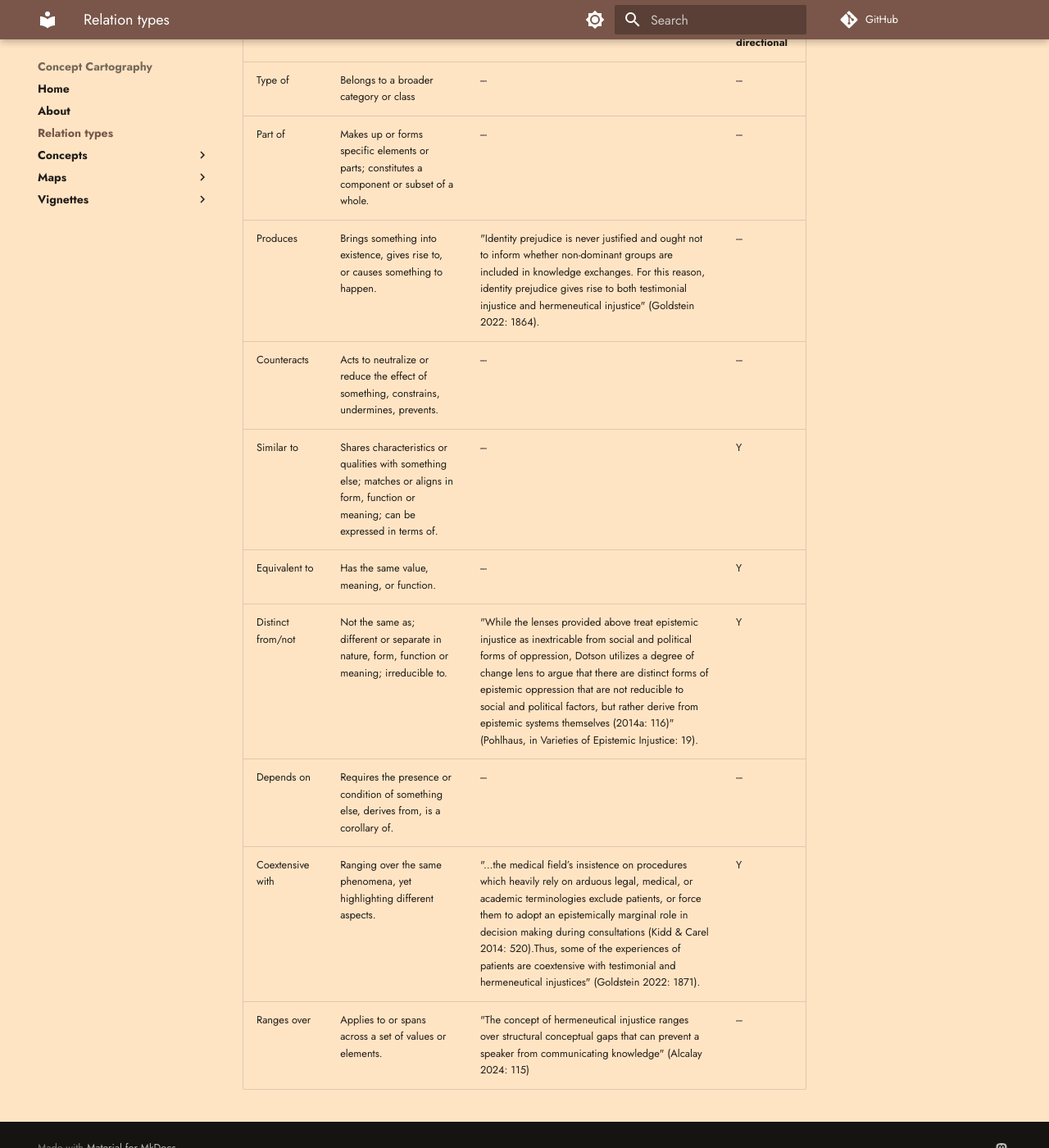
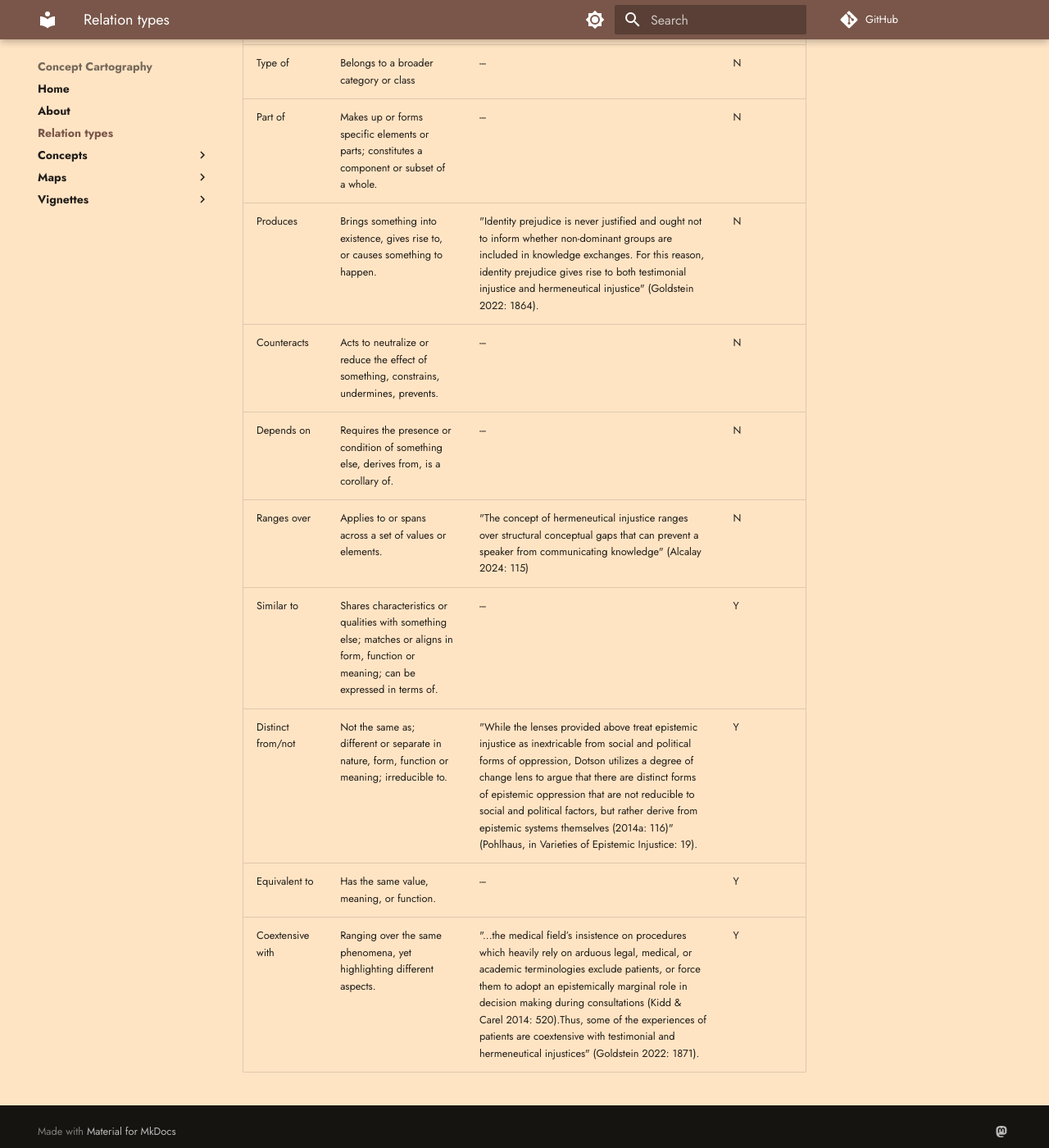
Before and after one commit to conceptcartography/conceptcartography, an MkDocs documentation site: the page built from docs/relation-types.md, in a window 1280 px wide and 1400 px high, scrolled down 526 px. Shown: the whole window at 82% size. Built offline with MkDocs 1.6.1 and Material for MkDocs 9.7.7, drawn with Linux system fonts in a browser that asks for light colours; comment, search, counter and statistics services are not loaded; the version menu is left out.

Commit message:
Update relation-types.md

```diff
--- a/docs/relation-types.md
+++ b/docs/relation-types.md
@@ -4,15 +4,15 @@ Like any chart, this map reflects choices we made, such as which relation types
 
 This space is open-ended: relation types can be added or revised as the map evolves. We welcome your suggestions for additional relation types as the conversation continues.
 
-| Relations | Definitions | Examples | Bi-directional |
+| Relations | Definitions | Examples | Symmetrical |
 | --------- | ----------- | -------- | -------------- |
-| Type of	 | Belongs to a broader category or class | --- | --- |
-| Part of  | Makes up or forms specific elements or parts; constitutes a component or subset of a whole. | --- | --- |
-| Produces | Brings something into existence, gives rise to, or causes something to happen. | "Identity prejudice is never justified and ought not to inform whether non-dominant groups are included in knowledge exchanges. For this reason, identity prejudice gives rise to both testimonial injustice and hermeneutical injustice" (Goldstein 2022: 1864). | --- |
-| Counteracts | Acts to neutralize or reduce the effect of something, constrains, undermines, prevents. | --- | --- |
+| Type of	 | Belongs to a broader category or class | --- | N |
+| Part of  | Makes up or forms specific elements or parts; constitutes a component or subset of a whole. | --- | N |
+| Produces | Brings something into existence, gives rise to, or causes something to happen. | "Identity prejudice is never justified and ought not to inform whether non-dominant groups are included in knowledge exchanges. For this reason, identity prejudice gives rise to both testimonial injustice and hermeneutical injustice" (Goldstein 2022: 1864). | N |
+| Counteracts | Acts to neutralize or reduce the effect of something, constrains, undermines, prevents. | --- | N |
+| Depends on | Requires the presence or condition of something else, derives from, is a corollary of. | --- | N |
+| Ranges over | Applies to or spans across a set of values or elements. | "The concept of hermeneutical injustice ranges over structural conceptual gaps that can prevent a speaker from communicating knowledge" (Alcalay 2024: 115) | N |
 | Similar to | Shares characteristics or qualities with something else; matches or aligns in form, function or meaning; can be expressed in terms of. | --- | Y |
+| Distinct from/not | Not the same as; different or separate in nature, form, function or meaning; irreducible to. | "While the lenses provided above treat epistemic injustice as inextricable from social and political forms of oppression, Dotson utilizes a degree of change lens to argue that there are distinct forms of epistemic oppression that are not reducible to social and political factors, but rather derive from epistemic systems themselves (2014a: 116)" (Pohlhaus, in Varieties of Epistemic Injustice: 19). | Y |
 | Equivalent to | Has the same value, meaning, or function. | --- | Y |
-| Distinct from/not | Not the same as; different or separate in nature, form, function or meaning; irreducible to. | "While the lenses provided above treat epistemic injustice as inextricable from social and political forms of oppression, Dotson utilizes a degree of change lens to argue that there are distinct forms of epistemic oppression that are not reducible to social and political factors, but rather derive from epistemic systems themselves (2014a: 116)" (Pohlhaus, in Varieties of Epistemic Injustice: 19). | Y |
-| Depends on | Requires the presence or condition of something else, derives from, is a corollary of. | --- | --- |
 | Coextensive with | Ranging over the same phenomena, yet highlighting different aspects. | "...the medical field’s insistence on procedures which heavily rely on arduous legal, medical, or academic terminologies exclude patients, or force them to adopt an epistemically marginal role in decision making during consultations (Kidd & Carel 2014: 520).Thus, some of the experiences of patients are coextensive with testimonial and hermeneutical injustices" (Goldstein 2022: 1871). | Y |
-| Ranges over | Applies to or spans across a set of values or elements. | "The concept of hermeneutical injustice ranges over structural conceptual gaps that can prevent a speaker from communicating knowledge" (Alcalay 2024: 115) | --- |
```
